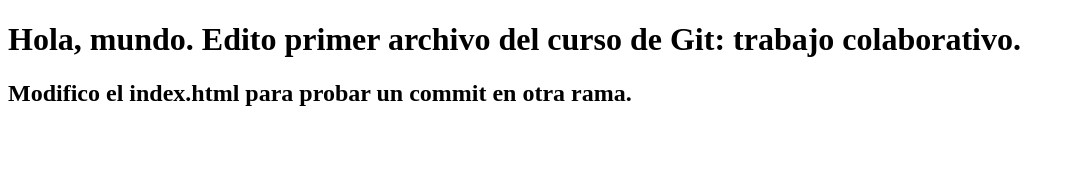
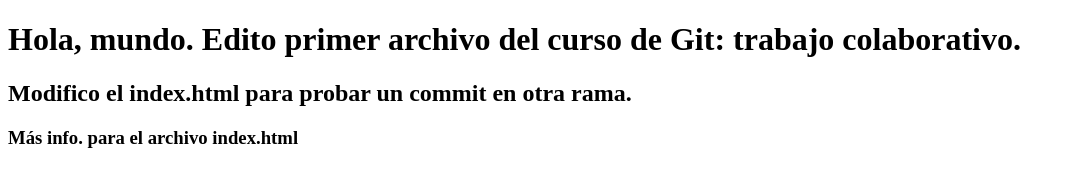
Before and after one commit to jyongkim/proyecto-git-20210814, a plain HTML site: page index.html in a window 1280 px wide. Shown: the whole page, without its empty margins (0-1075 px from the left). Drawn offline with Linux system fonts and the light colour scheme.

Commit message:
Sumo contenido en index.html

```diff
--- a/index.html
+++ b/index.html
@@ -9,5 +9,6 @@
 <body>
     <h1>Hola, mundo. Edito primer archivo del curso de Git: trabajo colaborativo.</h1>
     <h2>Modifico el index.html para probar un commit en otra rama.</h2>
+    <h3>Más info. para el archivo index.html</h3>
 </body>
 </html>
```
